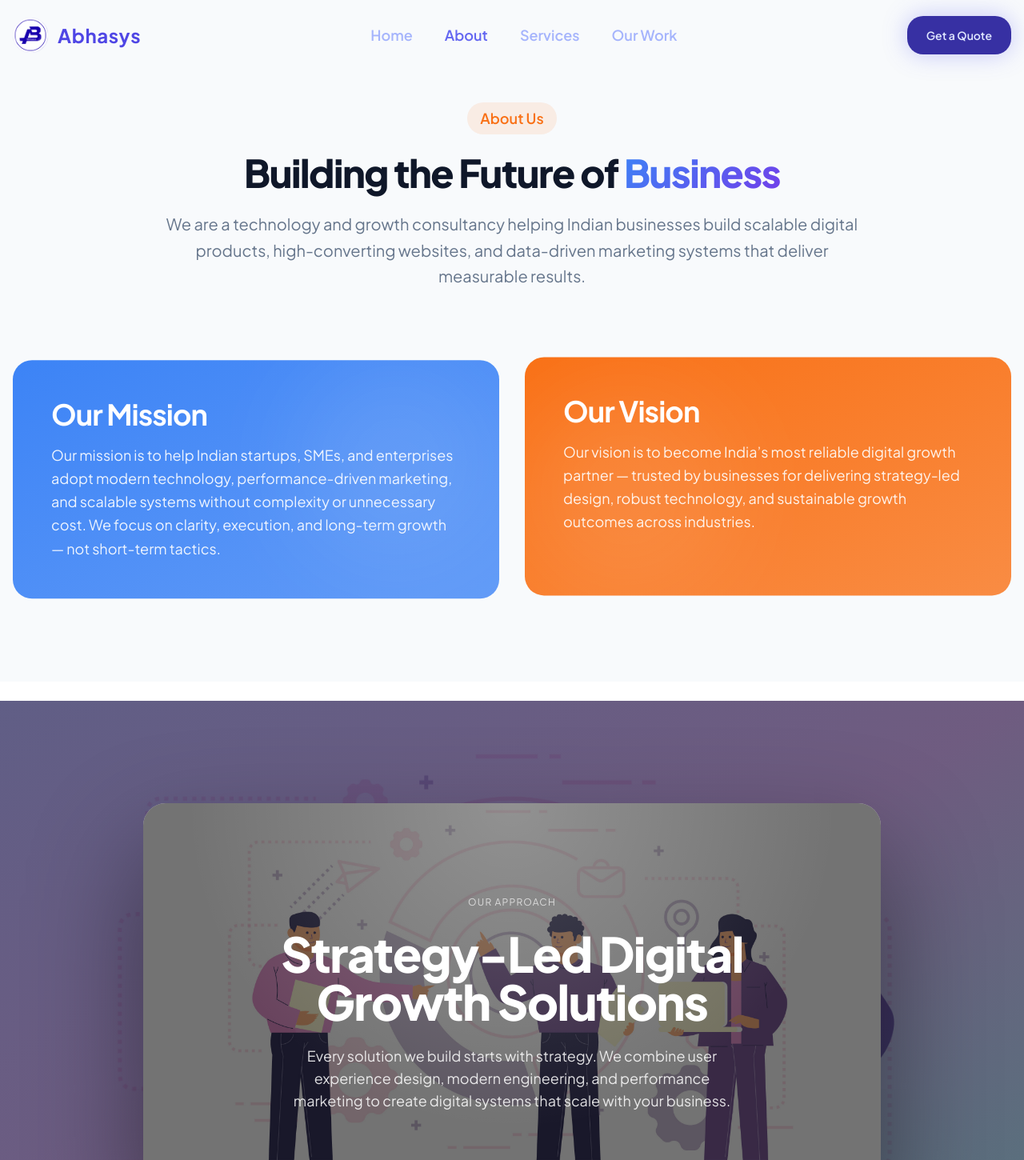
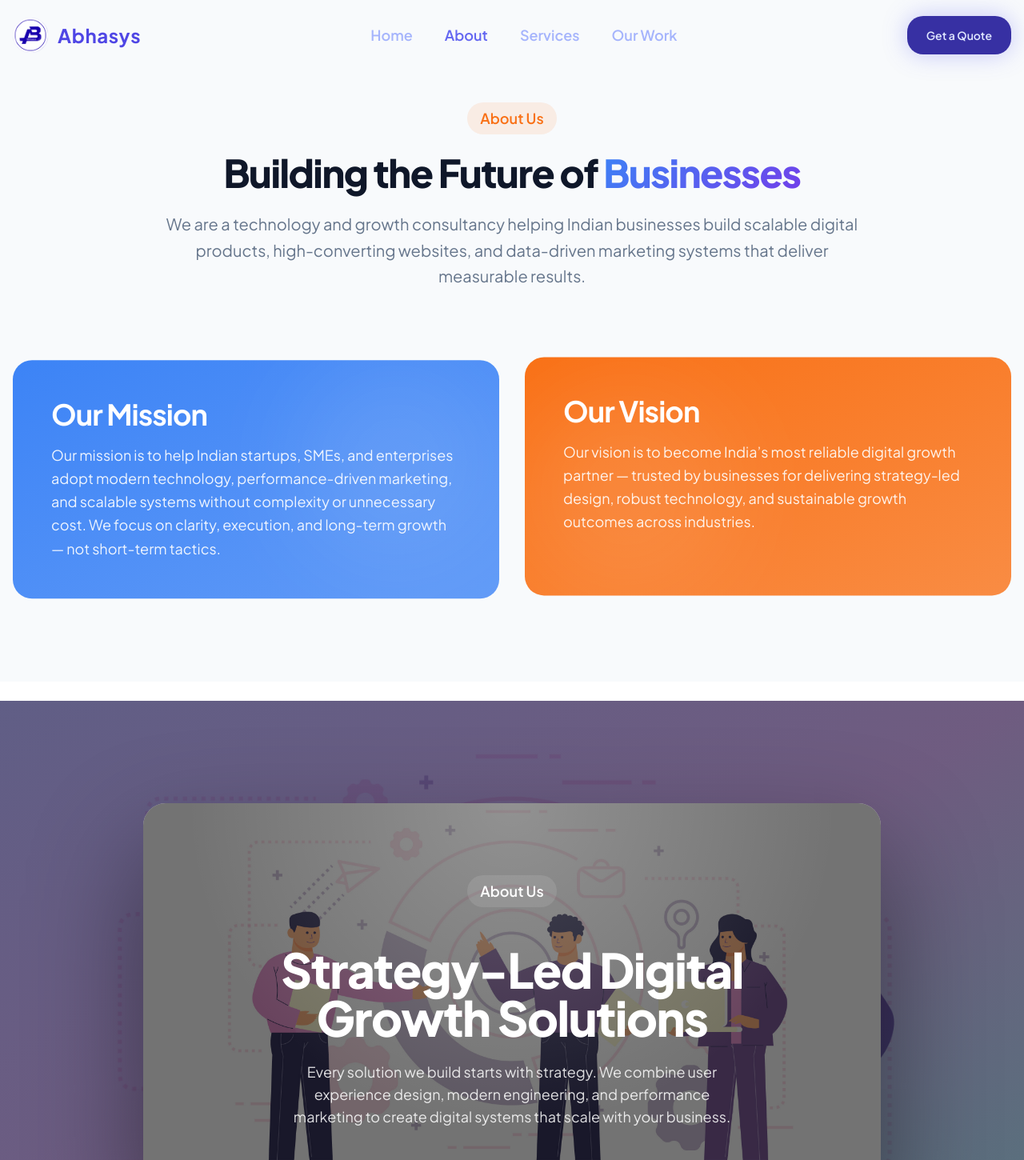
Before and after one commit to bharatt01/Abhasys-tech, a React (Vite) app: page /about in a window 1280 px wide. Shown: the top 1450 px of the page at 80% size. Built offline with nearby package versions, Linux system fonts and the light colour scheme; the HTML template or start-up script is replaced by a standard one.

Commit message:
changes for live

```diff
--- a/src/components/home/DepthZoomReveal.tsx
+++ b/src/components/home/DepthZoomReveal.tsx
@@ -80,8 +80,8 @@ const DepthZoomReveal = (): JSX.Element => {
 
           {/* CONTENT */}
           <div className="relative z-10 text-center px-12 text-white">
-            <span className="uppercase tracking-widest text-xs opacity-70">
-              Our Approach
+          <span className="inline-block px-4 py-1.5 rounded-full bg-white/10 text-white text-lg font-semibold mb-6">
+              About Us
             </span>
 
             <h1 className="text-5xl md:text-6xl font-extrabold mt-6 leading-tight">
--- a/src/pages/About.tsx
+++ b/src/pages/About.tsx
@@ -265,7 +265,7 @@ const About = () => {
             </span>
             <h1 className="text-3xl md:text-5xl font-extrabold tracking-heading mb-6">
               Building the Future of{" "}
-              <span className="text-gradient">Business</span>
+              <span className="text-gradient">Businesses</span>
             </h1>
             <p className="text-xl text-muted-foreground leading-relaxed">
            We are a technology and growth consultancy helping Indian businesses
```
Also changed, not shown: public/images/Red and White Modern Important Announcement Instagram Post.png (added), 1 other file (tests, documents, lock files or other folders).
